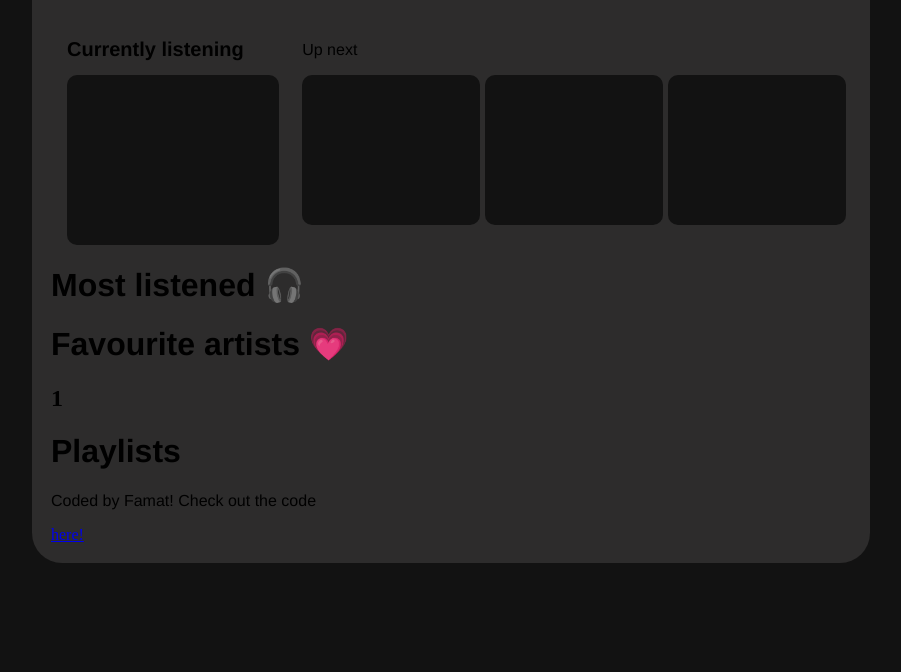
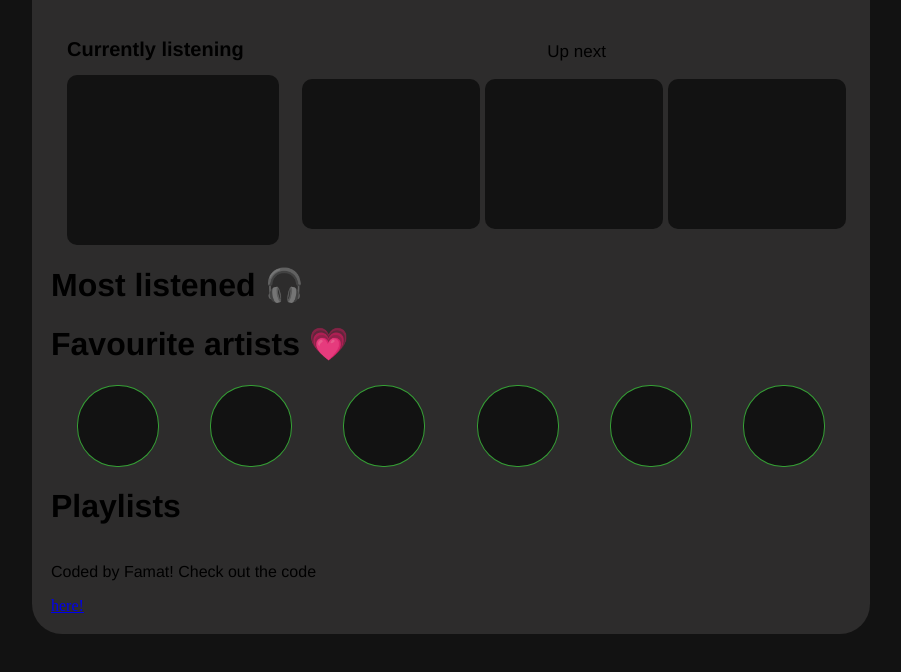
Before and after one commit to fatuma-tahalil/Spotify-Playlist, a plain HTML site: page index.html in a window 1280 px wide. Shown: the part 98-770 px from the top of the page, without its empty margins (189-1090 px from the left). Drawn offline with Linux system fonts and the light colour scheme.

Commit message:
Added favourite artist section

```diff
--- a/index.html
+++ b/index.html
@@ -36,7 +36,14 @@
             <!--Section 4:Favourite artists-->
             <div class="fav-artists">
                 <h1>Favourite artists 💗</h1>
-                <h2>1</h2>
+                <div class="artist-container">
+                    <div class="artists"></div>
+                    <div class="artists"></div>
+                    <div class="artists"></div>
+                    <div class="artists"></div>
+                    <div class="artists"></div>
+                    <div class="artists"></div>
+                </div>
             </div>
             <!--Section 5: Playlists-->
             <div class="playlists">
--- a/styles.css
+++ b/styles.css
@@ -59,6 +59,7 @@ h1, p {
     flex-direction:column;
     width:70%;
 }
+.queue .up-next p{align-self:center; font-size:17px;}
 .queue .up-next .next-box{
     display:flex;
     flex-direction:row;
@@ -71,3 +72,25 @@ h1, p {
     background-color:#121212;
     border-radius: 10px;
 }
+
+/*Section 3: Favourite artists*/
+.fav-artists{
+    height:22%;
+}
+.fav-artists .artist-container{
+    display:flex;
+    flex-direction:row;
+    justify-content:space-around;
+}
+.fav-artists .artist-container .artists{
+    border-radius:40px;
+    height:80px;
+    width:80px;
+    background-color:#121212;
+    border:1px solid rgba(69, 223, 69, 0.692);
+}
+
+/*Section 4: Playlists*/
+.playlists{
+    display:flex;
+}
```
